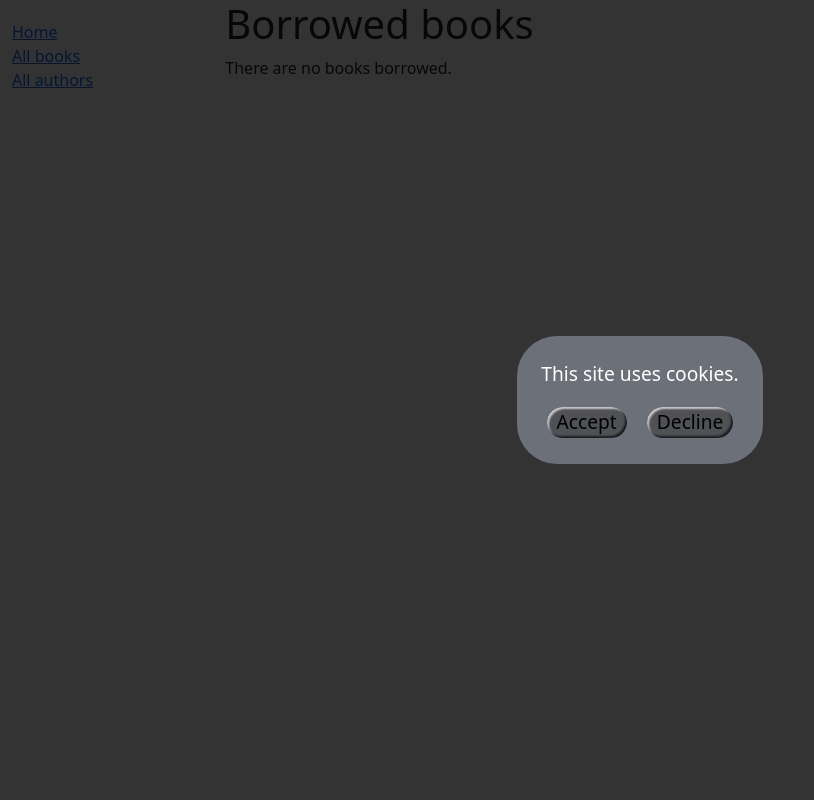
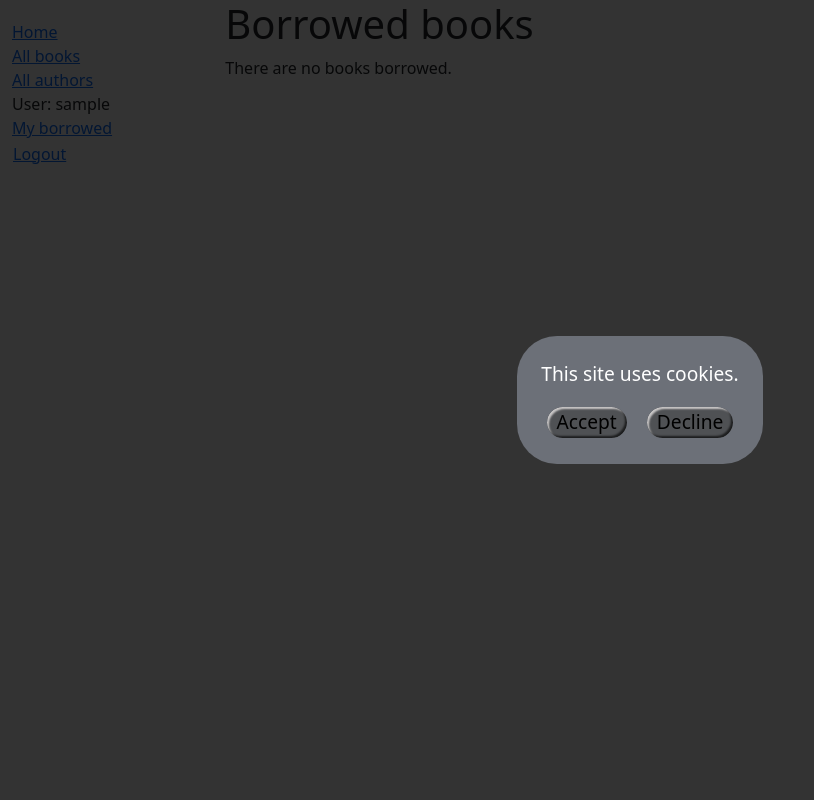
Before and after one commit to sgusic1/django_local_library, a Django app: page /catalog/mybooks/ in a window 1280 px wide. Shown: the whole page, without its empty margins (0-814 px from the left). Run offline with Django 4.2, Linux system fonts and the light colour scheme; the visitor is signed in with stand-in values (Sample User, id 1); data that the repository does not hold is empty.

Commit message:
Add login/logout and my-borrowed to sidebar

```diff
--- a/catalog/static/css/styles.css
+++ b/catalog/static/css/styles.css
@@ -76,3 +76,12 @@
       inset 2px 2px 2px rgba(3, 3, 3, 0.658),
       inset -2px -2px 2px #c9c7c7;
 }
+
+#logout-form {
+    display: inline;
+}
+
+#logout-form button {
+    padding: 0;
+    margin: 0;
+}
--- a/catalog/templates/base_generic.html
+++ b/catalog/templates/base_generic.html
@@ -27,6 +27,20 @@
                         <li><a href="{% url 'index' %}">Home</a></li>
                         <li><a href="{% url 'books' %}">All books</a></li>
                         <li><a href="{% url 'authors' %}">All authors</a></li>
+
+                        {% if user.is_authenticated %}
+                          <li>User: {{ user.get_username }}</li>
+                          <li><a href="{% url 'my-borrowed' %}">My borrowed</a></li>
+                          <li>
+                            <form id="logout-form" method="post" action="{% url 'logout' %}">
+                              {% csrf_token %}
+                              <button type="submit" class="btn btn-link">Logout</button>
+                            </form>
+                          </li>
+                        {% else %}
+                          <li><a href="{% url 'login' %}?next={{ request.path }}">Login</a></li>
+                        {% endif %}
+
                       </ul>
                     {% endblock %}
                 </div>
```
